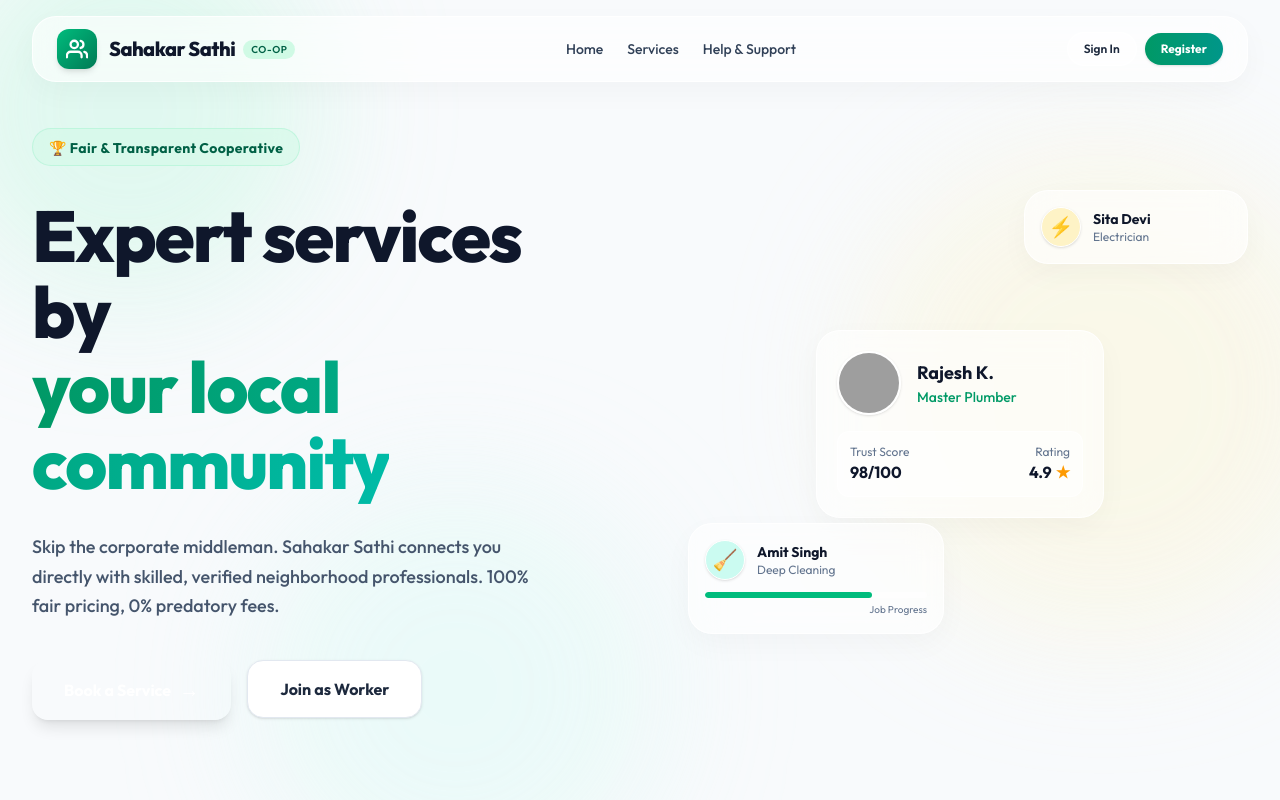
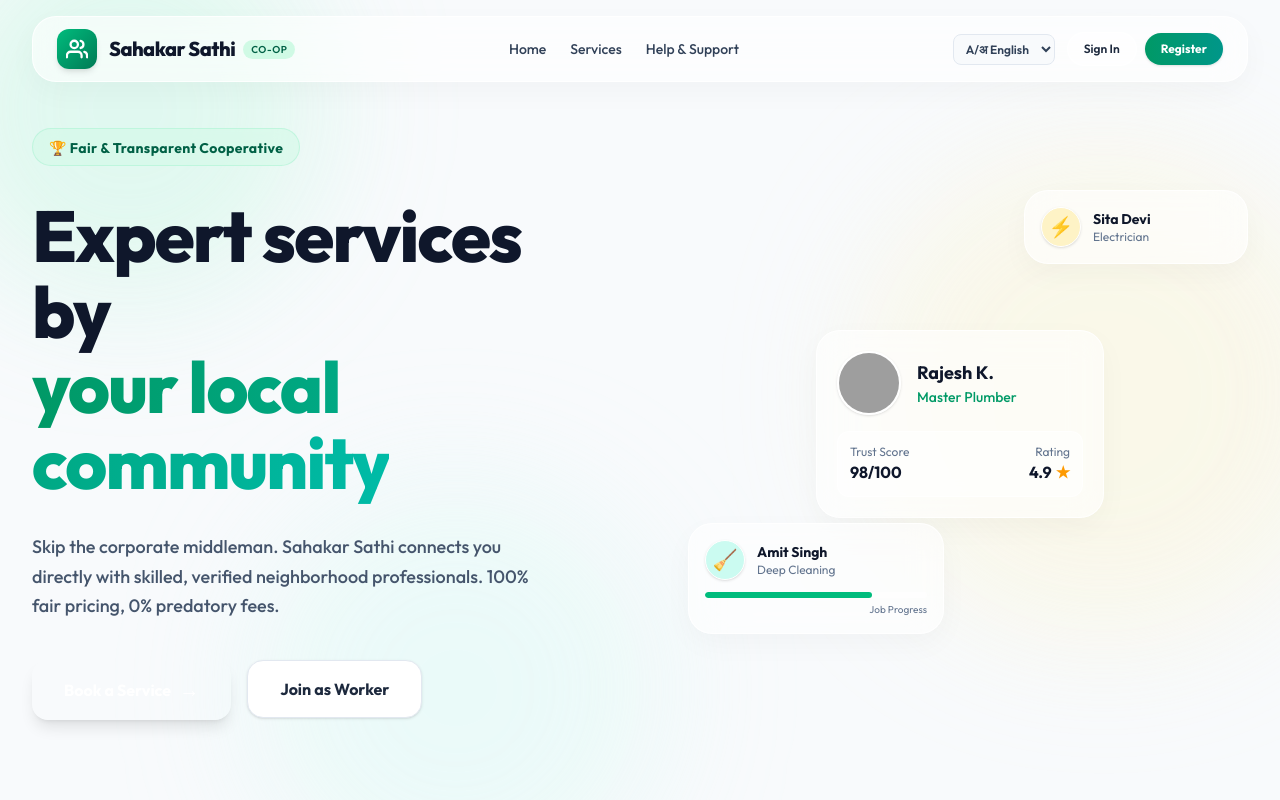
Before and after one commit to Shaurya0117/sahakar-sathi, a React (Vite) app in the folder frontend/: page / in a window 1280 px wide. Shown: the top 800 px of the page. Built offline with nearby package versions, Linux system fonts and the light colour scheme; grey boxes are pictures that could not be loaded.

Commit message:
Add Language Switcher to Header for Hindi and Marathi

```diff
--- a/frontend/src/components/PortalHeader.jsx
+++ b/frontend/src/components/PortalHeader.jsx
@@ -2,9 +2,11 @@ import { useState } from 'react'
 import { Link, useNavigate } from 'react-router-dom'
 import { motion, AnimatePresence } from 'framer-motion'
 import { useAuth } from '../context/AuthContext'
+import { useLanguage } from '../context/LanguageContext'
 
 export default function PortalHeader() {
   const { user, logout } = useAuth()
+  const { language, setLanguage } = useLanguage()
   const navigate = useNavigate()
   const [mobileMenuOpen, setMobileMenuOpen] = useState(false)
 
@@ -89,6 +91,17 @@ export default function PortalHeader() {
 
         {/* User Account Section */}
         <div className="flex items-center gap-3">
+          {/* Language Switcher */}
+          <select
+            value={language}
+            onChange={(e) => setLanguage(e.target.value)}
+            className="hidden sm:block px-2 py-1.5 bg-slate-50 border border-slate-200 text-xs font-semibold rounded-lg text-slate-700 outline-none focus:ring-2 focus:ring-blue-100 cursor-pointer"
+          >
+            <option value="en">A/अ English</option>
+            <option value="hi">A/अ हिंदी</option>
+            <option value="mr">A/अ मराठी</option>
+          </select>
+
           {user ? (
             <div className="flex items-center gap-3">
               <div className="hidden sm:block text-right">
```
